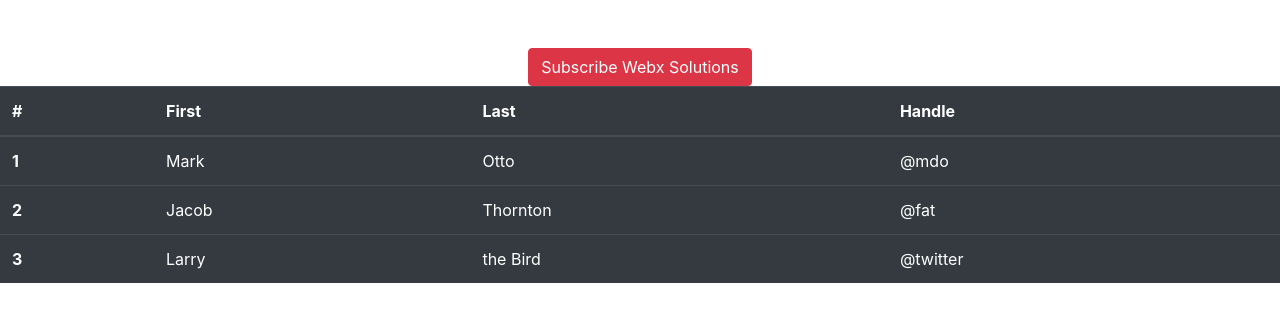
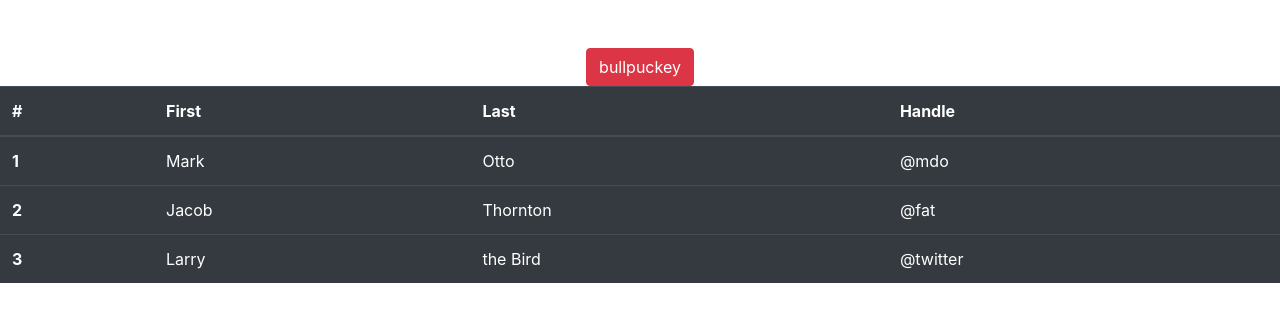
Before and after one commit to lucgarza/mytest, a plain HTML site: page index.html in a window 1280 px wide. Drawn offline with Linux system fonts and the light colour scheme.

Commit message:
Update index.html

```diff
--- a/index.html
+++ b/index.html
@@ -11,7 +11,7 @@
     <body>
         <div>
         <center>
-            <button class="btn btn-danger mt-5">Subscribe Webx Solutions</button>
+            <button class="btn btn-danger mt-5">bullpuckey</button>
         </center>
         </div>
         <div>
```
